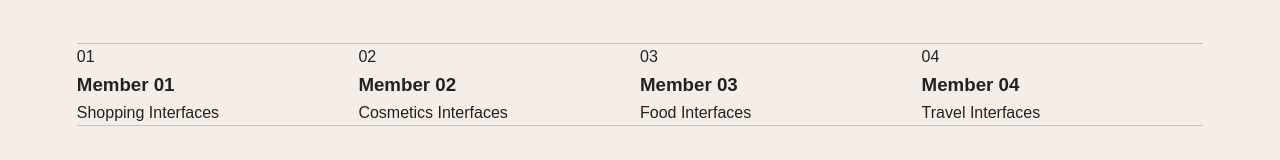
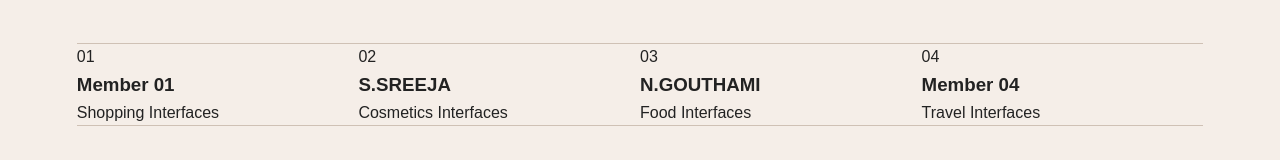
Before and after one commit to saisreejas-29-segu/ui-templates, a plain HTML site: page index.html in a window 1280 px wide. Shown: the part 4074-4234 px from the top of the page. Drawn offline with Linux system fonts and the light colour scheme.

Commit message:
Update index.html

```diff
--- a/index.html
+++ b/index.html
@@ -758,13 +758,13 @@
 
                 <div class="team-card">
                     <span>02</span>
-                    <h3>Member 02</h3>
+                    <h3>S.SREEJA</h3>
                     <p>Cosmetics Interfaces</p>
                 </div>
 
                 <div class="team-card">
                     <span>03</span>
-                    <h3>Member 03</h3>
+                    <h3>N.GOUTHAMI</h3>
                     <p>Food Interfaces</p>
                 </div>
 
```
